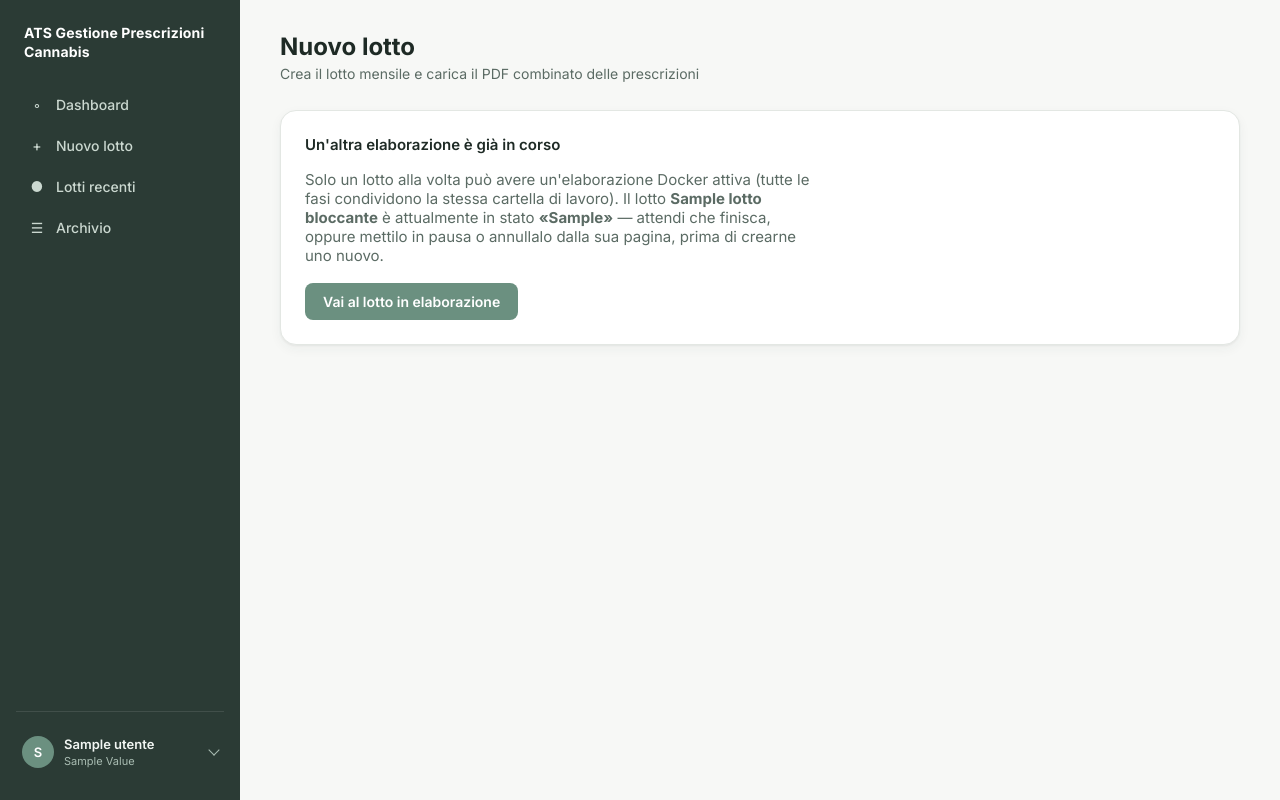
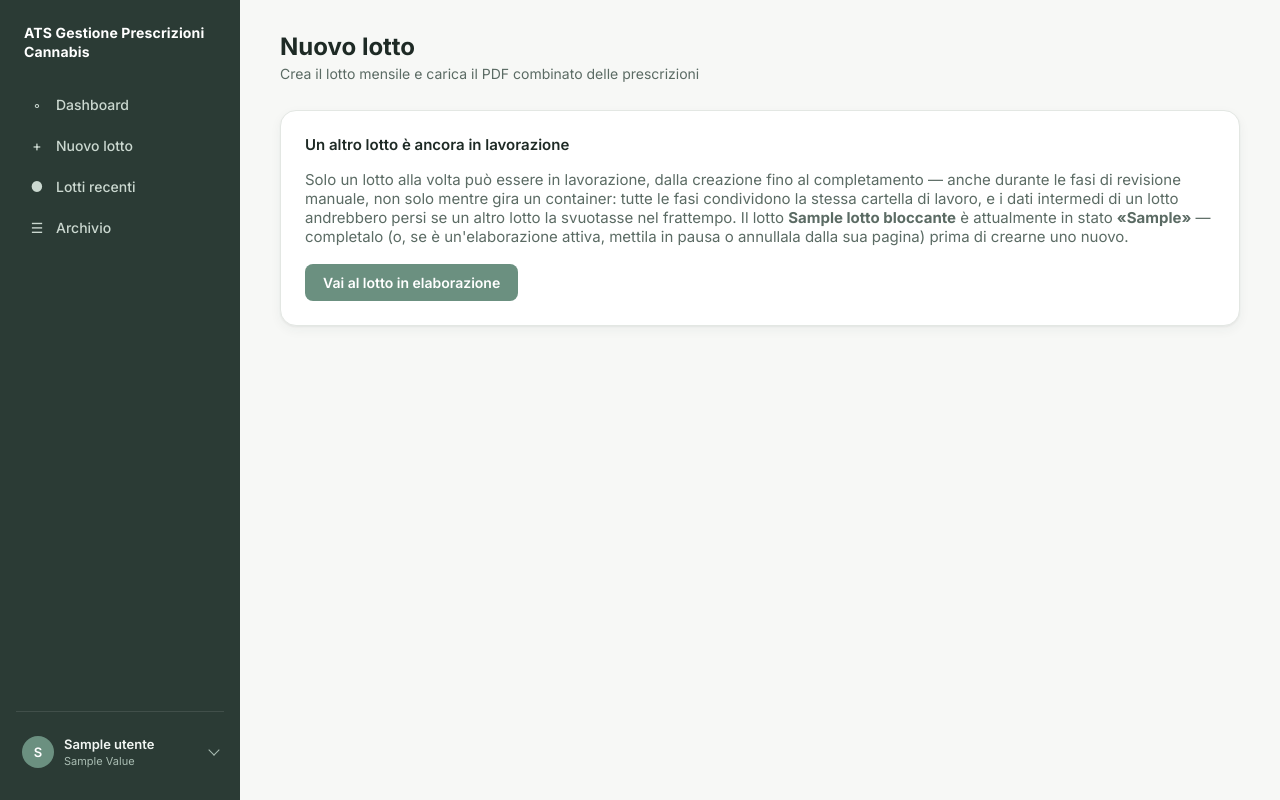
Before and after one commit to lorenzodegio/ats-webapp, a FastAPI app: template app/templates/nuovo_lotto.html in a window 1280 px wide. Run offline with FastAPI, Linux system fonts and the light colour scheme; the template is opened without the code that fills it: most values are stand-ins (such as "Sample title", 1, 10 or a date in 2020).

Commit message:
Chiarisce i pulsanti di caricamento PDF e sistema il messaggio di lotto bloccante.
I due pulsanti "PDF combinato"/"Cartella di PDF separati" spiegano ora
esplicitamente il caso d'uso (una farmacia sola vs piu' farmacie). Il
messaggio "Un altro lotto e' ancora in lavorazione" non era piu'
duplicato con un banner generico sopra, e il testo ora si estende su
tutta la larghezza della card invece di restare confinato a 520px.

Co-Authored-By: Claude Sonnet 5 <noreply@anthropic.com>

```diff
--- a/app/templates/nuovo_lotto.html
+++ b/app/templates/nuovo_lotto.html
@@ -15,12 +15,16 @@
 
 {% if lotto_bloccante %}
 <div class="card">
-  <h2 class="card__titolo">Un'altra elaborazione è già in corso</h2>
-  <p style="color:var(--text-secondary); margin:10px 0 18px; max-width:520px;">
-    Solo un lotto alla volta può avere un'elaborazione Docker attiva (tutte le fasi
-    condividono la stessa cartella di lavoro). Il lotto <strong>{{ lotto_bloccante.nome }}</strong>
-    è attualmente in stato <strong>«{{ etichetta_stato_bloccante }}»</strong> — attendi che finisca,
-    oppure mettilo in pausa o annullalo dalla sua pagina, prima di crearne uno nuovo.
+  <h2 class="card__titolo">Un altro lotto è ancora in lavorazione</h2>
+  <p style="color:var(--text-secondary); margin:10px 0 18px;">
+    Solo un lotto alla volta può essere in lavorazione, dalla creazione fino al
+    completamento — anche durante le fasi di revisione manuale, non solo mentre
+    gira un container: tutte le fasi condividono la stessa cartella di lavoro, e i
+    dati intermedi di un lotto andrebbero persi se un altro lotto la svuotasse nel
+    frattempo. Il lotto <strong>{{ lotto_bloccante.nome }}</strong> è attualmente in stato
+    <strong>«{{ etichetta_stato_bloccante }}»</strong> — completalo (o, se è
+    un'elaborazione attiva, mettila in pausa o annullala dalla sua pagina) prima di
+    crearne uno nuovo.
   </p>
   <a href="/lotti/{{ lotto_bloccante.id }}" class="btn btn--primario">Vai al lotto in elaborazione</a>
 </div>
@@ -68,8 +72,8 @@
       <div class="campo">
         <label>Prescrizioni (obbligatorio)</label>
         <div style="display:flex; gap:8px; margin-bottom:12px;">
-          <button type="button" class="btn btn--primario" id="btn-modo-combinato">PDF combinato</button>
-          <button type="button" class="btn btn--secondario" id="btn-modo-cartella">Cartella di PDF separati</button>
+          <button type="button" class="btn btn--primario" id="btn-modo-combinato">Carica un solo PDF di una farmacia</button>
+          <button type="button" class="btn btn--secondario" id="btn-modo-cartella">Carica cartella PDF di più farmacie</button>
         </div>
 
         <div id="blocco-modo-combinato">
```
